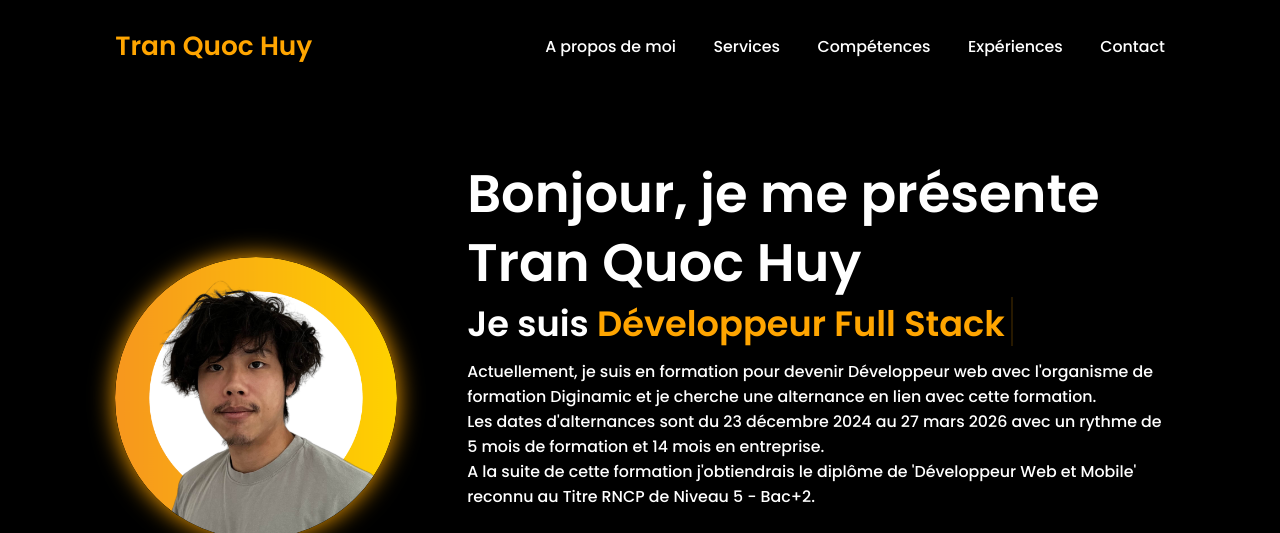
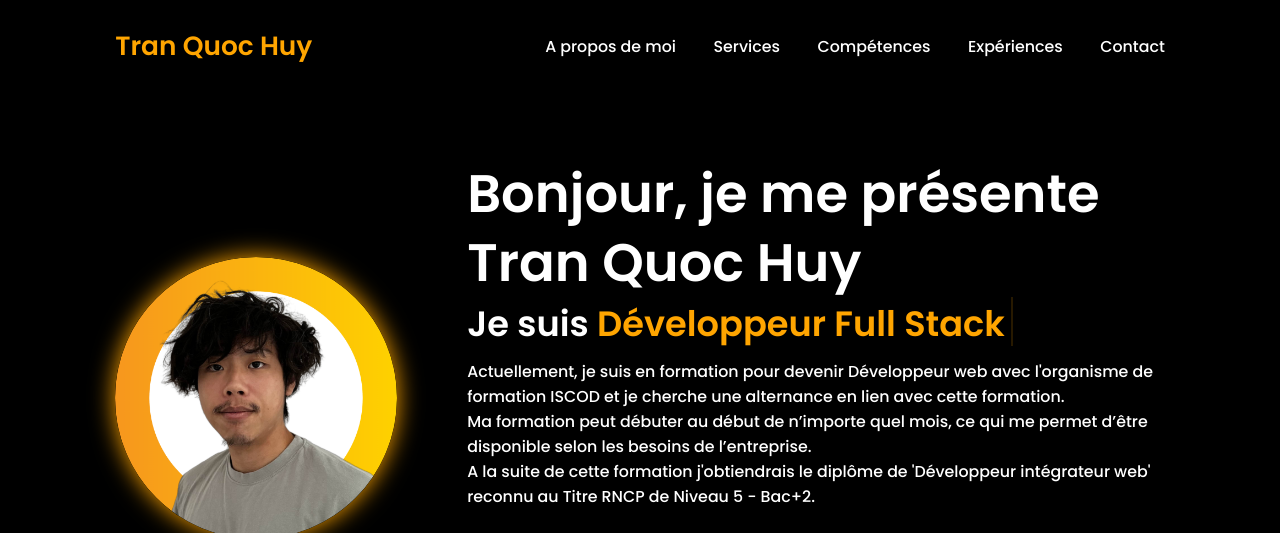
Before and after one commit to QuochuyT/Tran-Portfolio, a plain HTML site: page index.html in a window 1280 px wide. Shown: the top 533 px of the page. Drawn offline with Linux system fonts and the light colour scheme.

Commit message:
Update index.html

```diff
--- a/index.html
+++ b/index.html
@@ -38,14 +38,13 @@
             <span>Tran Quoc Huy</span>
             </h1>
             <h3 class="typing-text">Je suis  <span></span></h3>
-            <p>Actuellement, je suis en formation pour devenir Développeur web avec l'organisme de formation Diginamic et je cherche
+            <p>Actuellement, je suis en formation pour devenir Développeur web avec l'organisme de formation ISCOD et je cherche
             une alternance en lien avec cette formation.
             <br>
-            Les dates d'alternances sont du 23 décembre 2024 au 27 mars 2026 avec un rythme de 5 mois de formation et 14 mois en
-            entreprise.
+            Ma formation peut débuter au début de n’importe quel mois, ce qui me permet d’être disponible selon les besoins de l’entreprise.
             <br>
 
-            A la suite de cette formation j'obtiendrais le diplôme de 'Développeur Web et Mobile' reconnu au Titre RNCP de Niveau 5
+            A la suite de cette formation j'obtiendrais le diplôme de 'Développeur intégrateur web' reconnu au Titre RNCP de Niveau 5
             - Bac+2.</p>
 
             <div class="social-icon">
@@ -229,7 +228,7 @@
                     </div>
                     <br>
                     <div class="decs">
-                        <p>DIGINAMIC - septembre 2024 à avril 2026
+                        <p>DIGINAMIC - septembre 2024 à Décembre 2024
                             <br>
                         • Fondamentaux du développement logiciel. <br>
                         • Communication en entreprise. <br>
```
